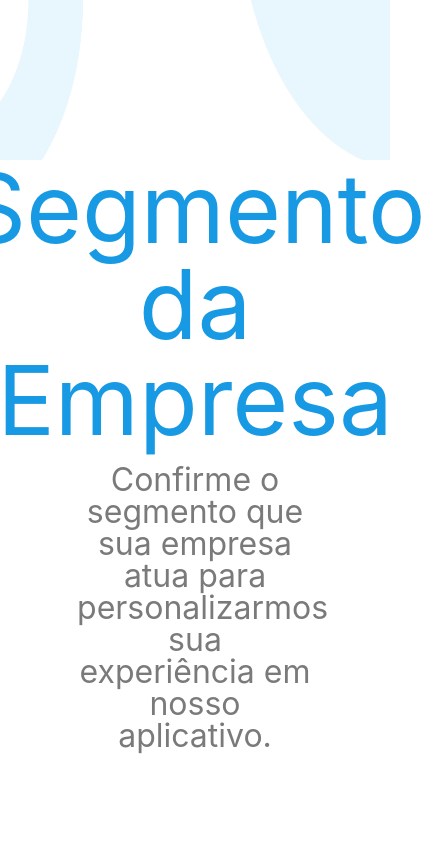
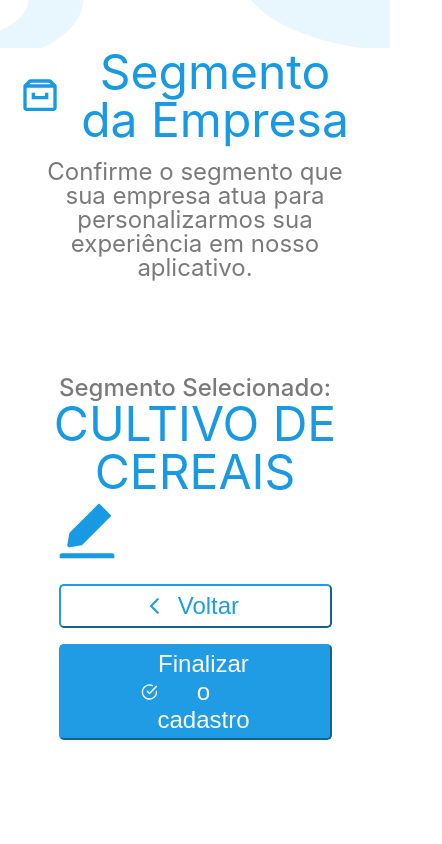
Before and after one commit to lzmarangoni/formulario_de_segmentos, a React (Create React App) app: page / in a window 390 px wide. Shown: the top 844 px of the page, 442 px wide, since content can reach past the window. Built offline with nearby package versions, Linux system fonts and the light colour scheme.

Commit message:
versao mobile e desktop finalizadas

```diff
--- a/src/App.css
+++ b/src/App.css
@@ -25,8 +25,9 @@
     justify-content:space-between;
     align-items:center;
     width:70%;
+}
 
-}
+
 
 .App .edit{
     margin: 1rem auto ;
@@ -42,3 +43,36 @@
     overflow-y: scroll;
     height: 13rem;
 }
+
+@media screen and (max-width:640px) {
+    .App .styledButtons{
+        display: block;
+        margin: 0 auto ;
+    }
+    .App .styledButtons .button {
+        width: 100%;
+        margin-top: 1rem;
+    }
+
+    .App .titleDivision h1{
+        font-size: 3rem;
+    }
+    .App .titleDivision .iconText{
+        align-items: center;
+    }
+    .App .text{
+        margin: auto;
+    }
+    .App .text p{
+        padding: 0;
+        font-size: 1.5rem;
+        margin: 0;
+    }
+
+    .App .edit {
+        display: block;
+        margin: 0 auto;
+        width: 90%;
+    }
+
+}
--- a/src/components/Banner/Banner.css
+++ b/src/components/Banner/Banner.css
@@ -7,3 +7,9 @@
     width: 100%;
     opacity: 90%;
 }
+
+@media screen and (max-width:640px) {
+    .header {
+        height: 3rem;
+    }
+}
```
